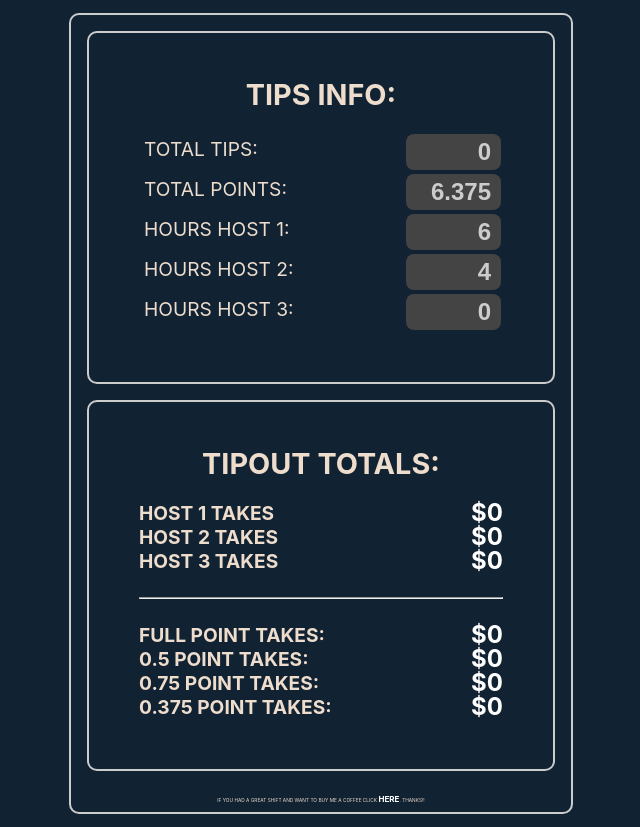
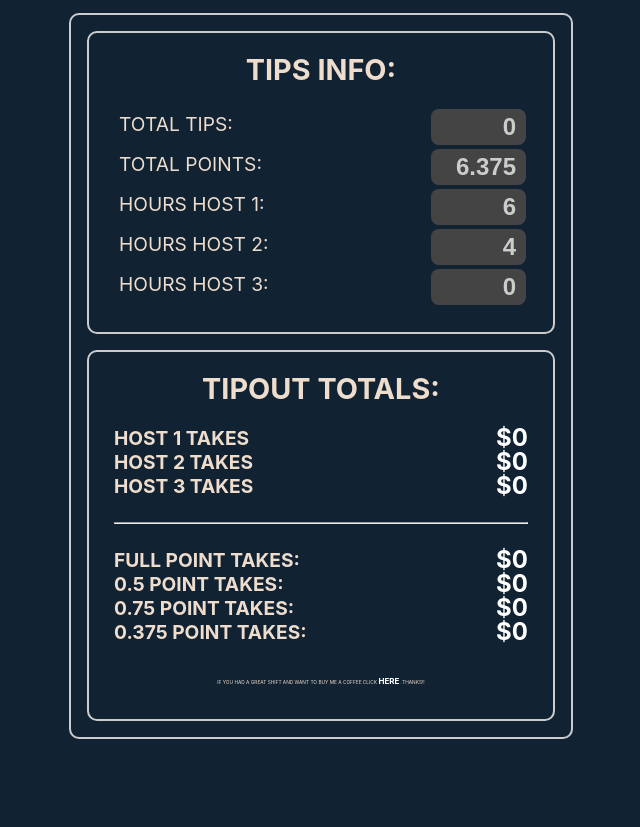
Before and after one commit to write2cmdg/tipout-calculator, a React (Create React App) app: page / in a window 1280 px wide. Shown: the whole page, without its empty margins (319-959 px from the left). After the commit the page ends 800 px from the top, so only its background shows below. Built offline with nearby package versions, Linux system fonts and the light colour scheme.

Commit message:
fixes css for link

```diff
--- a/src/App.css
+++ b/src/App.css
@@ -24,7 +24,7 @@ body {
 }
 
 form, .totals, .results {
-  padding: 10%;
+  padding: 5%;
   border: 2px solid #ccc;
   border-radius: 10px;
   margin: 1rem;
@@ -74,8 +74,10 @@ input {
 }
 
 .small {
+
   text-align: center;
   font-size: .3rem;
+  margin-top: 25px;
 }
 
 .small a {
--- a/src/App.js
+++ b/src/App.js
@@ -86,8 +86,8 @@ function App() {
         <div className="result-line">
           <h4>0.375 point takes: </h4> <span className='result'>${p375.toFixed(0)}</span>
         </div>
+      <div className="small">If you had a great shift and want to buy me a coffee click <a href="https://account.venmo.com/u/Cristian-DiGrandi">HERE</a>. Thanks!!</div>
       </div>
-      <div className="small">If you had a great shift and want to buy me a coffee click <a href="https://account.venmo.com/u/Cristian-DiGrandi">HERE</a>. Thanks!!</div>
     </div>
   );
 }
```
